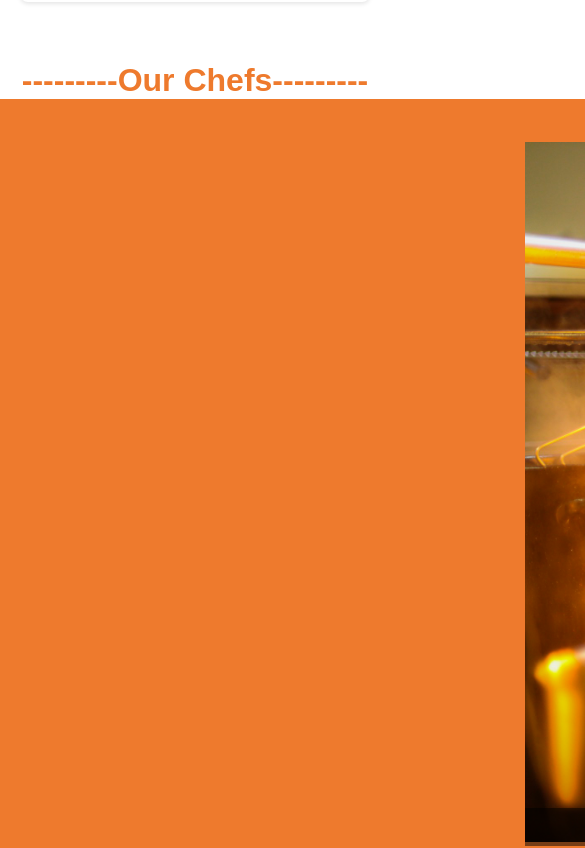
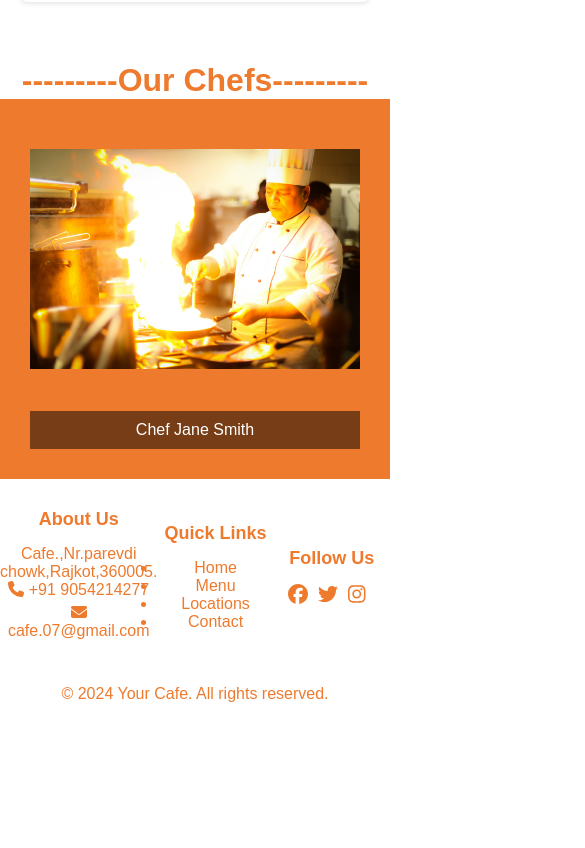
Before and after one commit to aniketsol456/Cafe_Management_Project, a React (Vite) app in the folder cafe_management_system/: page / in a window 390 px wide. Shown: the part 8244-9092 px from the top of the page, 585 px wide, since content can reach past the window. After the commit the page ends 8967 px from the top, so only its background shows below. Built offline with nearby package versions, Linux system fonts and the light colour scheme.

Commit message:
make it chef page responsive

```diff
--- a/cafe_management_system/src/component/Chef.css
+++ b/cafe_management_system/src/component/Chef.css
@@ -3,32 +3,37 @@
     margin-top: 20px;
     background-color: white;
     color: rgb(238, 122, 45);
+    text-align: center; /* Ensures the title is centered */
 }
 
 .Chef {
     background-color: rgb(238, 122, 45);
-    display: inline-flex;
+    display: flex; /* Changed to flex for better alignment and spacing control */
+    justify-content: center; /* Centers the content horizontally */
+    padding: 10px; /* Adds padding around the content */
 }
 
 .Photos {
     margin-top: 20px;
     padding: 25px;
-    display: inline-flex;
-    gap: 38px; /* Add the unit (px) for the gap */
+    display: flex; /* Changed to flex for better control */
+    gap: 38px;
     align-items: center;
     justify-content: center;
-    width: 2050px;
-    height: 750px;
-
+    flex-wrap: wrap; /* Allows items to wrap in smaller screens */
+    overflow: hidden; /* Prevents overflow issues */
 }
 
 .photo {
     position: relative;
+    flex: 1 1 300px; /* Allows flexibility and basis for flex items */
+    max-width: 1000px; /* Sets a maximum width for each photo */
+    margin: 10px; /* Adds margin around photos */
 }
 
 .photo img {
-    width: 1000px;
-    height: 700px;
+    width: 100%; /* Makes the image responsive */
+    height: auto; /* Maintains aspect ratio */
 }
 
 .chef-name {
@@ -41,3 +46,33 @@
     text-align: center;
     padding: 10px;
 }
+
+@media (max-width: 1024px) {
+    /* Styles for tablets and below */
+    .Photos {
+        width: auto; /* Adjusts width */
+        height: auto; /* Adjusts height */
+        padding: 10px; /* Reduces padding */
+    }
+
+    .photo {
+        max-width: 500px; /* Reduces max-width for smaller devices */
+    }
+}
+
+@media (max-width: 600px) {
+    /* Styles for mobile devices */
+    .Chef {
+        flex-direction: column; /* Stacks the content vertically */
+        width: 100%; /* Full width */
+        margin: 0; /* Removes margin */
+    }
+
+    .Photos {
+        flex-direction: column; /* Aligns photos in a single column */
+    }
+
+    .photo {
+        max-width: 100%; /* Allows the photo to fill the container */
+    }
+}
```
